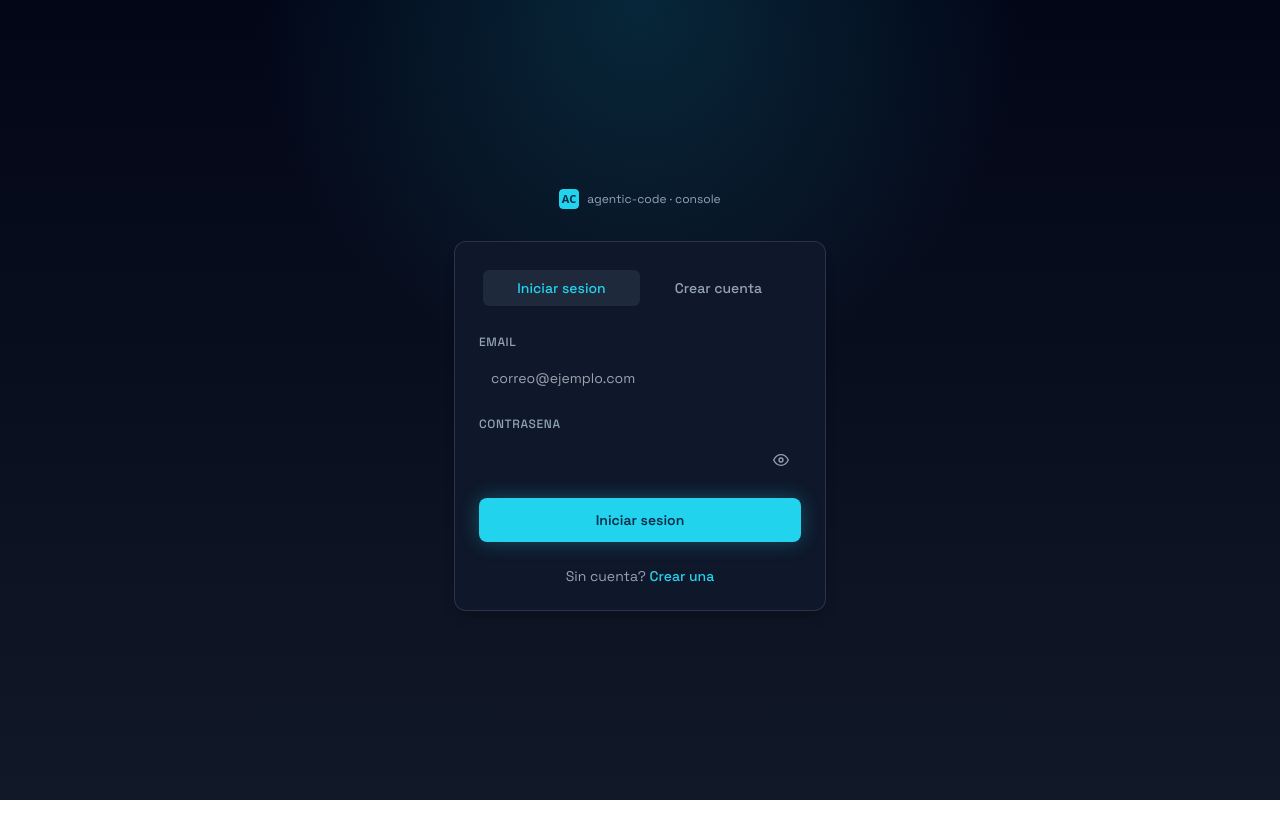
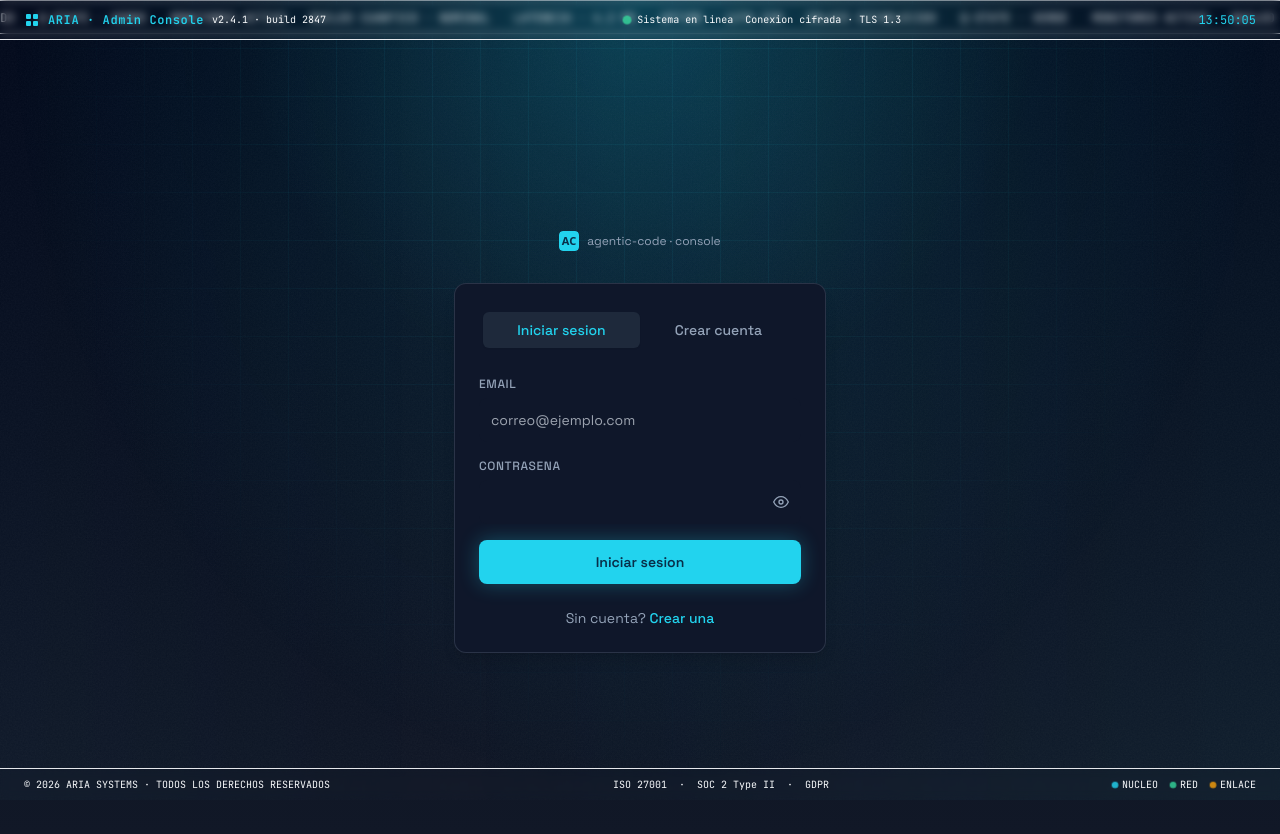
Before and after one commit to branko96/agentic-code, a Next.js app in the folder apps/frontend/: page /auth in a window 1280 px wide. Before the commit the page ends 800 px from the top, so only its background shows below. Built offline with nearby package versions, Linux system fonts and the light colour scheme; no server answers.

Commit message:
feat(aria): wrap auth page with HUD chrome (Background, TopBar, StatusTicker, Footer)

```diff
--- a/apps/frontend/src/app/auth/page.tsx
+++ b/apps/frontend/src/app/auth/page.tsx
@@ -7,6 +7,10 @@ import BrandMark from '@/components/auth/brand-mark';
 import Tabs from '@/components/auth/tabs';
 import LoginForm from '@/components/auth/login-form';
 import RegisterForm from '@/components/auth/register-form';
+import Background from '@/components/aria/Background';
+import TopBar from '@/components/aria/TopBar';
+import StatusTicker from '@/components/aria/StatusTicker';
+import Footer from '@/components/aria/Footer';
 
 export default function AuthPage() {
   const router = useRouter();
@@ -24,7 +28,11 @@ export default function AuthPage() {
   }
 
   return (
-    <main className="flex min-h-screen items-center justify-center">
+    <>
+      <Background />
+      <TopBar />
+      <StatusTicker />
+      <main className="flex min-h-screen items-center justify-center pt-14 pb-10">
         <div className="mx-auto w-full max-w-[420px] p-6">
           <BrandMark />
           <div className="rounded-xl border border-surface-border bg-surface p-6 shadow-lg">
@@ -45,5 +53,7 @@ export default function AuthPage() {
           </div>
         </div>
       </main>
+      <Footer />
+    </>
   );
 }
```
Lines whose indentation alone changed are shown as unchanged.
